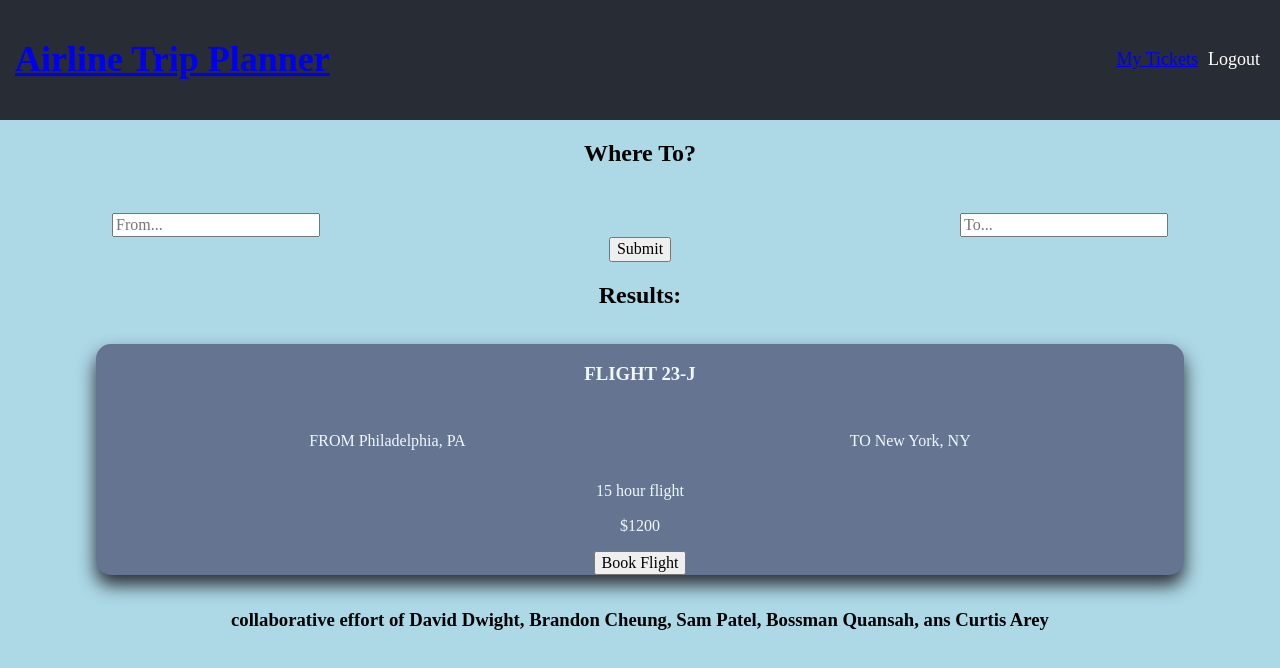
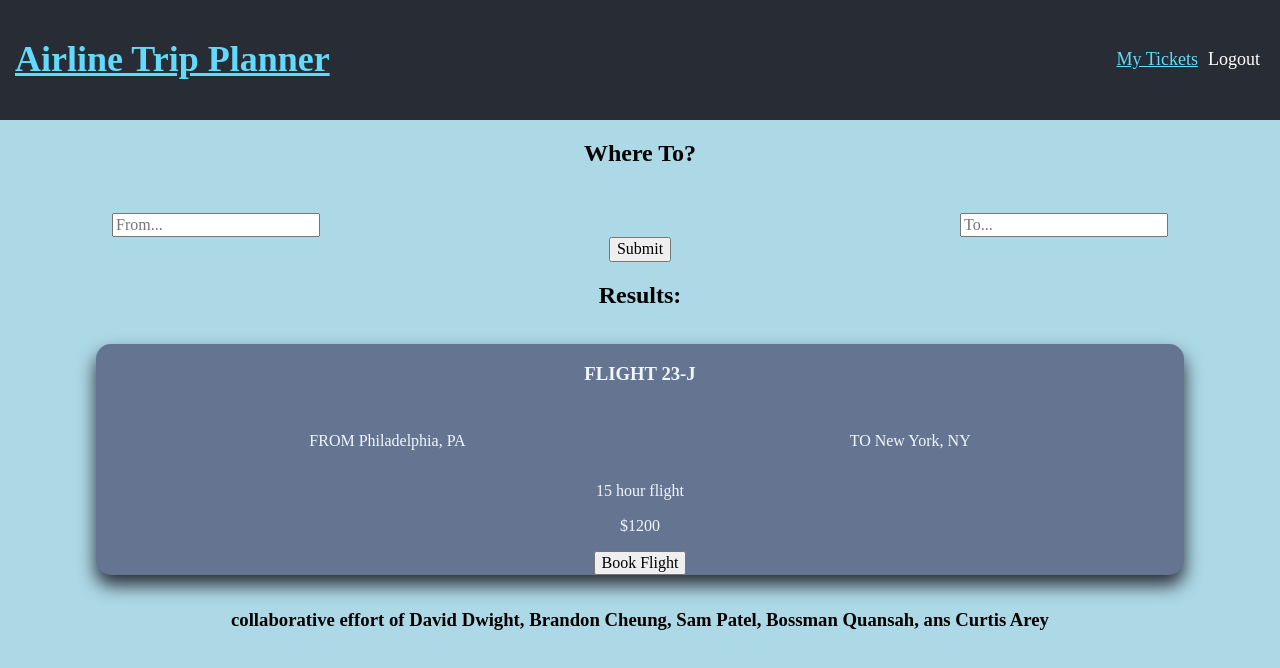
Before and after one commit to csareyj/Airline-Trip-Planner, a React (Create React App) app in the folder client/: page / in a window 1280 px wide. Shown: the top 668 px of the page. Built offline with nearby package versions, Linux system fonts and the light colour scheme; no server answers.

Commit message:
changed the link colors

```diff
--- a/client/src/index.css
+++ b/client/src/index.css
@@ -395,6 +395,7 @@ body {
   color: aliceblue;
 }
 
+
 .App-card li{
   list-style: none;
 }
--- a/client/src/pages/Home.js
+++ b/client/src/pages/Home.js
@@ -13,10 +13,10 @@ const Home = () => {
     <div className="App">
 
       <header className="App-header">
-        <Link to='/'><h1>Airline Trip Planner</h1></Link>
+        <Link className='App-link' to='/'><h1>Airline Trip Planner</h1></Link>
         <nav>
           <ul>
-            <li><NavLink to={"/matchup"}>My Tickets</NavLink></li>
+            <li><Link className='App-link' to={"/matchup"}>My Tickets</Link></li>
             <li><a>Logout</a></li>
           </ul>
         </nav>
```
